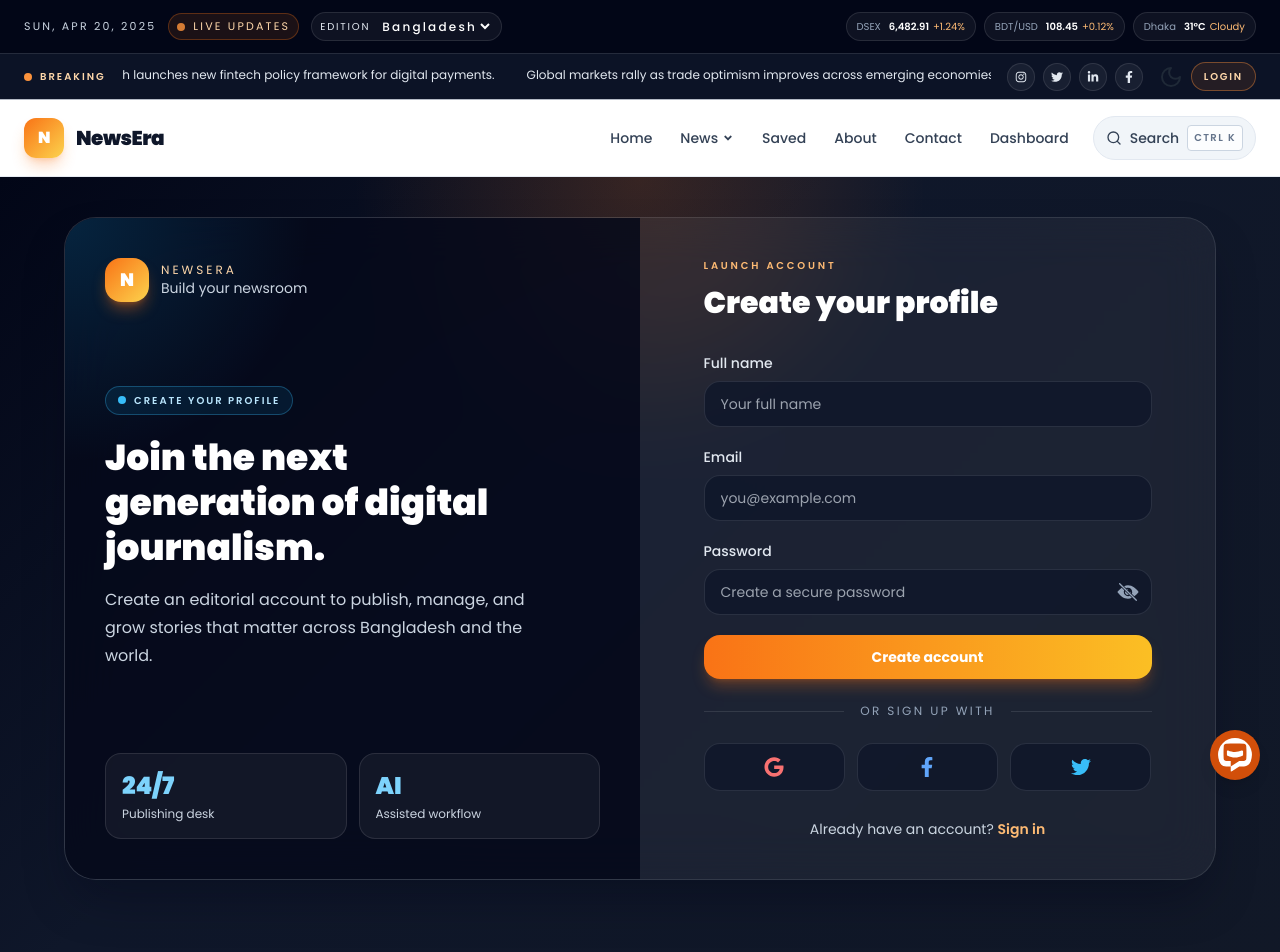
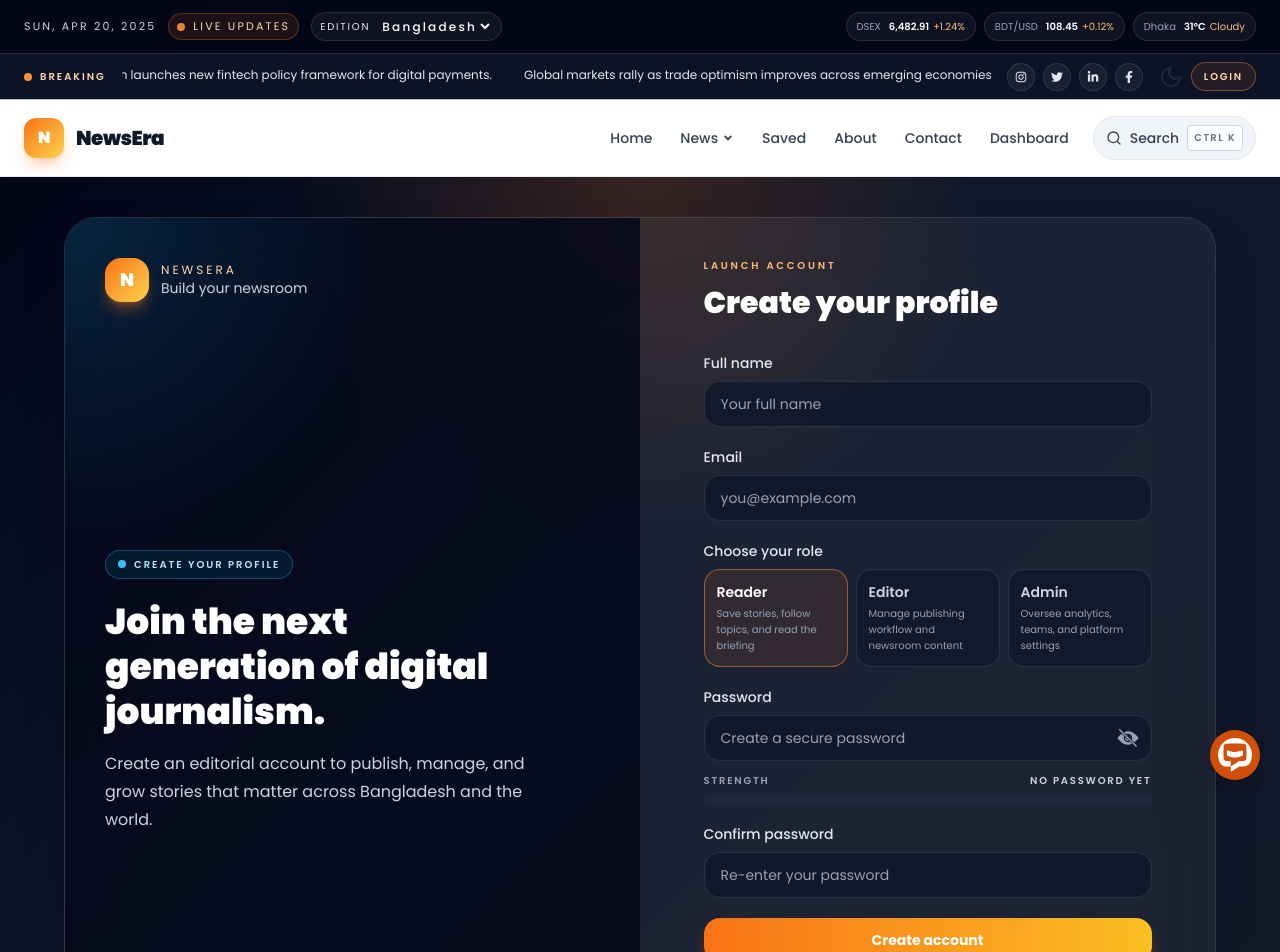
Before and after one commit to MehediAhsan/newsera, a Next.js app: page /registration in a window 1280 px wide. Shown: the top 952 px of the page. Built offline with nearby package versions, Linux system fonts and the light colour scheme.

Commit message:
feat: enhance user roles and registration process, improve password handling and UI components

```diff
--- a/app/(home)/(auth)/registration/page.jsx
+++ b/app/(home)/(auth)/registration/page.jsx
@@ -1,21 +1,61 @@
 'use client';
 
 import Link from 'next/link';
-import { useState } from 'react';
+import { useMemo, useState } from 'react';
 import { useForm } from 'react-hook-form';
 import { FaFacebookF, FaGoogle, FaTwitter } from 'react-icons/fa';
 import { IoIosEye, IoIosEyeOff } from 'react-icons/io';
 import { showAlert } from '@/utils/sweetAlert';
 
+const roleOptions = [
+  { value: 'reader', label: 'Reader', helper: 'Save stories, follow topics, and read the briefing' },
+  { value: 'editor', label: 'Editor', helper: 'Manage publishing workflow and newsroom content' },
+  { value: 'admin', label: 'Admin', helper: 'Oversee analytics, teams, and platform settings' },
+];
+
 const RegistrationPage = () => {
   const { register, handleSubmit, reset } = useForm();
   const [showPassword, setShowPassword] = useState(false);
+  const [selectedRole, setSelectedRole] = useState('reader');
+  const [confirmPassword, setConfirmPassword] = useState('');
+  const [password, setPassword] = useState('');
+
+  const passwordStrength = useMemo(() => {
+    if (!password) {
+      return { label: 'No password yet', width: '0%', color: 'bg-slate-500', text: 'text-slate-300' };
+    }
+
+    const checks = [
+      password.length >= 8,
+      /[A-Z]/.test(password),
+      /[a-z]/.test(password),
+      /\d/.test(password),
+      /[^A-Za-z0-9]/.test(password),
+    ].filter(Boolean).length;
+
+    if (checks <= 2) {
+      return { label: 'Weak', width: '35%', color: 'bg-red-500', text: 'text-red-300' };
+    }
+    if (checks === 3 || checks === 4) {
+      return { label: 'Good', width: '70%', color: 'bg-amber-400', text: 'text-amber-300' };
+    }
+    return { label: 'Strong', width: '100%', color: 'bg-emerald-500', text: 'text-emerald-300' };
+  }, [password]);
 
   const onSubmit = async (formData) => {
+    if (formData.password !== confirmPassword) {
+      showAlert({
+        title: 'Password mismatch',
+        text: 'Please confirm your password carefully before continuing.',
+        icon: 'error',
+      });
+      return;
+    }
+
     const response = await fetch('/api/auth/register', {
       method: 'POST',
       headers: { 'Content-Type': 'application/json' },
-      body: JSON.stringify(formData),
+      body: JSON.stringify({ ...formData, role: selectedRole }),
     });
 
     const data = await response.json();
@@ -31,6 +71,9 @@ const RegistrationPage = () => {
 
     showAlert({ title: 'Success!', text: 'Registration successful' });
     reset();
+    setPassword('');
+    setConfirmPassword('');
+    setSelectedRole('reader');
   };
 
   return (
@@ -106,10 +149,34 @@ const RegistrationPage = () => {
               </div>
 
               <div>
+                <label className="mb-2 block text-sm font-medium text-slate-200">Choose your role</label>
+                <div className="grid gap-2 sm:grid-cols-3">
+                  {roleOptions.map((role) => (
+                    <button
+                      key={role.value}
+                      type="button"
+                      onClick={() => setSelectedRole(role.value)}
+                      className={`rounded-2xl border p-3 text-left transition ${
+                        selectedRole === role.value
+                          ? 'border-orange-400/50 bg-orange-500/10 text-white'
+                          : 'border-white/10 bg-slate-900/70 text-slate-300 hover:border-orange-400/30'
+                      }`}
+                    >
+                      <div className="text-sm font-semibold">{role.label}</div>
+                      <div className="mt-1 text-[10px] leading-4 text-slate-400">{role.helper}</div>
+                    </button>
+                  ))}
+                </div>
+              </div>
+
+              <div>
                 <label className="mb-2 block text-sm font-medium text-slate-200">Password</label>
                 <div className="relative">
                   <input
-                    {...register('password', { required: true })}
+                    {...register('password', {
+                      required: true,
+                      onChange: (event) => setPassword(event.target.value),
+                    })}
                     type={showPassword ? 'text' : 'password'}
                     required
                     className="w-full rounded-2xl border border-white/10 bg-slate-900/80 px-4 py-3 pr-11 text-sm text-white outline-none transition focus:border-orange-400 focus:ring-2 focus:ring-orange-500/20"
@@ -124,6 +191,26 @@ const RegistrationPage = () => {
                     {showPassword ? <IoIosEye className="text-2xl" /> : <IoIosEyeOff className="text-2xl" />}
                   </button>
                 </div>
+                <div className="mt-3">
+                  <div className="mb-2 flex items-center justify-between text-[10px] font-semibold uppercase tracking-[0.18em] text-slate-400">
+                    <span>Strength</span>
+                    <span className={passwordStrength.text}>{passwordStrength.label}</span>
+                  </div>
+                  <div className="h-2 overflow-hidden rounded-full bg-slate-800">
+                    <div className={`${passwordStrength.color} h-full rounded-full transition-all duration-300`} style={{ width: passwordStrength.width }} />
+                  </div>
+                </div>
+              </div>
+
+              <div>
+                <label className="mb-2 block text-sm font-medium text-slate-200">Confirm password</label>
+                <input
+                  type={showPassword ? 'text' : 'password'}
+                  value={confirmPassword}
+                  onChange={(event) => setConfirmPassword(event.target.value)}
+                  className="w-full rounded-2xl border border-white/10 bg-slate-900/80 px-4 py-3 text-sm text-white outline-none transition focus:border-orange-400 focus:ring-2 focus:ring-orange-500/20"
+                  placeholder="Re-enter your password"
+                />
               </div>
 
               <button
@@ -138,6 +225,11 @@ const RegistrationPage = () => {
               <div className="h-px flex-1 bg-white/10" />
               <span className="text-xs uppercase tracking-[0.2em] text-slate-400">or sign up with</span>
               <div className="h-px flex-1 bg-white/10" />
+            </div>
+
+            <div className="mb-5 flex flex-wrap gap-2 text-[10px] uppercase tracking-[0.18em] text-slate-400">
+              <span className="rounded-full border border-emerald-500/30 bg-emerald-500/10 px-2.5 py-1 text-emerald-300">Secure session</span>
+              <span className="rounded-full border border-sky-500/30 bg-sky-500/10 px-2.5 py-1 text-sky-300">Email verified</span>
             </div>
 
             <div className="grid grid-cols-3 gap-3">
--- a/app/(home)/article/[slug]/page.jsx
+++ b/app/(home)/article/[slug]/page.jsx
@@ -1,5 +1,6 @@
 'use client';
 
+import Image from 'next/image';
 import Link from 'next/link';
 import { useEffect, useMemo, useState } from 'react';
 import { articleMap } from '@/lib/newsCatalog';
@@ -128,9 +129,12 @@ export default function ArticlePage({ params }) {
 
         <article className="overflow-hidden rounded-[32px] border border-white/10 bg-slate-900/60">
           <div className="relative">
-            <img
+            <Image
               src={article.image}
               alt={article.title}
+              width={1600}
+              height={900}
+              unoptimized
               className="h-[340px] w-full object-cover sm:h-[440px] lg:h-[520px]"
             />
             <div className="absolute inset-0 bg-gradient-to-t from-slate-950 via-slate-950/20 to-transparent" />
@@ -240,9 +244,12 @@ export default function ArticlePage({ params }) {
                       className="group block rounded-2xl border border-white/10 bg-white/5 p-2.5 transition hover:border-orange-400/30 hover:bg-orange-500/5"
                     >
                       <div className="flex gap-3">
-                        <img
+                        <Image
                           src={story.image}
                           alt={story.title}
+                          width={320}
+                          height={220}
+                          unoptimized
                           className="h-20 w-24 rounded-xl object-cover"
                         />
                         <div className="min-w-0 flex-1">
--- a/app/(home)/news/page.jsx
+++ b/app/(home)/news/page.jsx
@@ -1,5 +1,6 @@
 'use client';
 
+import Image from 'next/image';
 import Link from 'next/link';
 import { articleCatalog } from '@/lib/newsCatalog';
 import { ArrowRight, Clock3, Flame, Sparkles } from 'lucide-react';
@@ -13,7 +14,14 @@ export default function NewsPage() {
       <section className="overflow-hidden rounded-[32px] border border-white/10 bg-slate-950 text-white shadow-2xl shadow-slate-950/30">
         <div className="grid gap-0 lg:grid-cols-[1.3fr_0.7fr]">
           <div className="relative min-h-[420px]">
-            <img src={featured.image} alt={featured.title} className="h-full w-full object-cover" />
+            <Image
+              src={featured.image}
+              alt={featured.title}
+              width={1500}
+              height={900}
+              unoptimized
+              className="h-full w-full object-cover"
+            />
             <div className="absolute inset-0 bg-gradient-to-t from-slate-950 via-slate-950/20 to-transparent" />
             <div className="absolute inset-x-0 bottom-0 p-6 sm:p-8">
               <div className="mb-3 inline-flex items-center gap-2 rounded-full border border-orange-500/30 bg-orange-500/10 px-3 py-1.5 text-[10px] font-semibold uppercase tracking-[0.18em] text-orange-200">
@@ -84,7 +92,14 @@ export default function NewsPage() {
               href={`/article/${story.slug}`}
               className="group overflow-hidden rounded-[28px] border border-white/10 bg-slate-950 text-white transition hover:border-orange-400/30 hover:bg-slate-900"
             >
-              <img src={story.image} alt={story.title} className="h-52 w-full object-cover" />
+              <Image
+                src={story.image}
+                alt={story.title}
+                width={900}
+                height={420}
+                unoptimized
+                className="h-52 w-full object-cover"
+              />
               <div className="p-4">
                 <div className="mb-2 text-[10px] font-semibold uppercase tracking-[0.18em] text-orange-200">{story.category}</div>
                 <h3 className="line-clamp-3 text-xl font-black text-white group-hover:text-orange-100">{story.title}</h3>
--- a/app/(home)/reading-list/page.jsx
+++ b/app/(home)/reading-list/page.jsx
@@ -1,5 +1,6 @@
 'use client';
 
+import Image from 'next/image';
 import Link from 'next/link';
 import { useEffect, useMemo, useState } from 'react';
 import { Bookmark, BookOpenText, Trash2 } from 'lucide-react';
@@ -71,7 +72,14 @@ export default function ReadingListPage() {
               href={`/article/${article.slug}`}
               className="group overflow-hidden rounded-[28px] border border-white/10 bg-slate-950 text-white transition hover:border-orange-400/30 hover:bg-slate-900"
             >
-              <img src={article.image} alt={article.title} className="h-52 w-full object-cover" />
+              <Image
+                src={article.image}
+                alt={article.title}
+                width={900}
+                height={420}
+                unoptimized
+                className="h-52 w-full object-cover"
+              />
               <div className="p-4">
                 <div className="mb-2 text-[10px] font-semibold uppercase tracking-[0.2em] text-orange-200">{article.category}</div>
                 <h3 className="line-clamp-3 text-xl font-black text-white group-hover:text-orange-100">{article.title}</h3>
--- a/app/api/auth/login/route.js
+++ b/app/api/auth/login/route.js
@@ -22,7 +22,12 @@ export async function POST(request) {
     }
 
     const token = jwt.sign(
-      { userId: user._id, name: user.name, email: user.email },
+      {
+        userId: user._id,
+        name: user.name,
+        email: user.email,
+        role: user.role || 'reader',
+      },
       JWT_SECRET,
       {
         expiresIn: "1d",
@@ -40,7 +45,12 @@ export async function POST(request) {
     return Response.json(
       {
         message: "Login successful",
-        user: { userId: user._id, name: user.name, email: user.email },
+        user: {
+          userId: user._id,
+          name: user.name,
+          email: user.email,
+          role: user.role || 'reader',
+        },
       },
       { status: 200 }
     );
--- a/app/api/auth/register/route.js
+++ b/app/api/auth/register/route.js
@@ -5,21 +5,35 @@ import { NextResponse } from "next/server";
 
 export async function POST(request) {
   try {
-    const { name, email, password } = await request.json();
+    const { name, email, password, role = 'reader' } = await request.json();
+
+    if (!name || !email || !password) {
+      return NextResponse.json({ message: 'Name, email, and password are required' }, { status: 400 });
+    }
+
+    const allowedRoles = ['reader', 'editor', 'admin', 'super_admin', 'journalist', 'subscriber'];
+    const normalizedRole = allowedRoles.includes(role) ? role : 'reader';
+
     await connectMongoDB();
 
-    const existingUser = await User.findOne({ email });
+    const existingUser = await User.findOne({ email: email.toLowerCase() });
     if (existingUser) {
-      return NextResponse.json({ message: "User already exists" }, { status: 400 });
+      return NextResponse.json({ message: 'User already exists' }, { status: 400 });
     }
 
     const hashedPassword = await bcrypt.hash(password, 10);
 
-    const newUser = new User({ name, email, password: hashedPassword });
+    const newUser = new User({
+      name,
+      email: email.toLowerCase(),
+      password: hashedPassword,
+      role: normalizedRole,
+      provider: 'local',
+    });
     await newUser.save();
 
-    return NextResponse.json({ message: "User registered successfully" }, { status: 201 });
+    return NextResponse.json({ message: 'User registered successfully', role: normalizedRole }, { status: 201 });
   } catch (error) {
-    return NextResponse.json({ message: "Error registering user" }, { status: 500 });
+    return NextResponse.json({ message: 'Error registering user' }, { status: 500 });
   }
 }
--- a/app/dashboard/page.jsx
+++ b/app/dashboard/page.jsx
@@ -1,4 +1,7 @@
+'use client';
+
 import React from 'react';
+import { useSelector } from 'react-redux';
 import {
   ArrowUpRight,
   BarChart3,
@@ -84,12 +87,40 @@ const statusStyles = {
 };
 
 const DashboardPage = () => {
+  const { user } = useSelector((state) => state.auth);
+  const role = user?.role || 'reader';
+  const roleTitle = {
+    admin: 'Platform control center',
+    editor: 'Editorial command center',
+    reader: 'Reader engagement overview',
+  }[role] || 'Newsroom performance overview';
+
+  const roleSummary = {
+    admin: {
+      badge: 'Platform admin',
+      action: 'Review system health',
+    },
+    editor: {
+      badge: 'Editorial access',
+      action: 'Publish story',
+    },
+    reader: {
+      badge: 'Reader access',
+      action: 'View saved items',
+    },
+  }[role] || { badge: 'Editorial access', action: 'Publish story' };
+
   return (
     <div className="space-y-6">
       <div className="flex flex-col gap-4 rounded-[28px] border border-white/10 bg-slate-950/70 p-5 sm:p-6 lg:flex-row lg:items-center lg:justify-between">
         <div>
-          <div className="text-[10px] font-semibold uppercase tracking-[0.26em] text-orange-300">Editorial command center</div>
-          <h1 className="mt-2 text-3xl font-black text-white">Newsroom performance overview</h1>
+          <div className="flex items-center gap-3">
+            <div className="text-[10px] font-semibold uppercase tracking-[0.26em] text-orange-300">{roleSummary.badge}</div>
+            <div className="rounded-full border border-orange-500/30 bg-orange-500/10 px-2 py-1 text-[9px] font-semibold uppercase tracking-[0.18em] text-orange-200">
+              {role}
+            </div>
+          </div>
+          <h1 className="mt-2 text-3xl font-black text-white">{roleTitle}</h1>
         </div>
 
         <div className="flex items-center gap-3">
@@ -101,7 +132,7 @@ const DashboardPage = () => {
             type="button"
             className="inline-flex items-center gap-2 rounded-full bg-gradient-to-r from-orange-500 to-amber-400 px-4 py-2.5 text-sm font-semibold text-white shadow-lg shadow-orange-500/20"
           >
-            Publish story
+            {roleSummary.action}
             <ArrowUpRight className="h-4 w-4" />
           </button>
         </div>
--- a/components/DashboardSiveNav.jsx
+++ b/components/DashboardSiveNav.jsx
@@ -18,11 +18,25 @@ const DashboardSiveNav = () => {
   const router = useRouter();
   const { user } = useSelector((state) => state.auth);
 
-  const navigation = [
-    { href: '/dashboard', name: 'Dashboard', icon: <MdOutlineDashboardCustomize /> },
-    { href: '/dashboard/allNews', name: 'All News', icon: <PiNewspaper /> },
-    { href: '/dashboard/addNews', name: 'Add News', icon: <BiAddToQueue /> },
-  ];
+  const role = user?.role || 'reader';
+  const navigationMap = {
+    admin: [
+      { href: '/dashboard', name: 'Dashboard', icon: <MdOutlineDashboardCustomize /> },
+      { href: '/dashboard/allNews', name: 'All News', icon: <PiNewspaper /> },
+      { href: '/dashboard/addNews', name: 'Add News', icon: <BiAddToQueue /> },
+    ],
+    editor: [
+      { href: '/dashboard', name: 'Dashboard', icon: <MdOutlineDashboardCustomize /> },
+      { href: '/dashboard/allNews', name: 'All News', icon: <PiNewspaper /> },
+      { href: '/dashboard/addNews', name: 'Add News', icon: <BiAddToQueue /> },
+    ],
+    reader: [
+      { href: '/dashboard', name: 'Overview', icon: <MdOutlineDashboardCustomize /> },
+      { href: '/reading-list', name: 'Saved stories', icon: <PiNewspaper /> },
+    ],
+  };
+
+  const navigation = navigationMap[role] || navigationMap.reader;
 
   const navsFooter = [
     { name: 'Settings', icon: <IoSettingsOutline /> },
@@ -59,8 +73,8 @@ const DashboardSiveNav = () => {
           </div>
 
           <div className="mb-6 rounded-2xl border border-orange-500/20 bg-orange-500/10 p-3">
-            <div className="text-[10px] font-semibold uppercase tracking-[0.22em] text-orange-200">Editorial dashboard</div>
-            <div className="mt-2 text-sm text-slate-200">Publisher workspace</div>
+            <div className="text-[10px] font-semibold uppercase tracking-[0.22em] text-orange-200">{role === 'admin' ? 'Platform control' : role === 'editor' ? 'Editorial dashboard' : 'Reader workspace'}</div>
+            <div className="mt-2 text-sm capitalize text-slate-200">{role} access</div>
           </div>
 
           <nav className="flex-1">
@@ -105,6 +119,9 @@ const DashboardSiveNav = () => {
               <div className="min-w-0">
                 <div className="truncate text-sm font-semibold text-white">{user?.name || 'News Editor'}</div>
                 <div className="truncate text-xs text-slate-400">{user?.email || 'editor@newsera.com'}</div>
+                <div className="mt-1 inline-flex rounded-full border border-orange-500/30 bg-orange-500/10 px-2 py-0.5 text-[9px] font-semibold uppercase tracking-[0.18em] text-orange-200">
+                  {user?.role || 'reader'}
+                </div>
               </div>
             </div>
           </div>
--- a/components/EditorBriefing.jsx
+++ b/components/EditorBriefing.jsx
@@ -1,5 +1,6 @@
 'use client';
 
+import Image from 'next/image';
 import Link from 'next/link';
 import { ArrowRight, Bot, BriefcaseBusiness, Newspaper, TrendingUp } from 'lucide-react';
 import { articleCatalog } from '@/lib/newsCatalog';
@@ -65,7 +66,14 @@ export default function EditorBriefing() {
               href={`/article/${story.slug}`}
               className="group overflow-hidden rounded-[24px] border border-white/10 bg-slate-900/80 transition hover:border-orange-400/30 hover:bg-slate-900"
             >
-              <img src={story.image} alt={story.title} className="h-28 w-full object-cover" />
+              <Image
+                src={story.image}
+                alt={story.title}
+                width={900}
+                height={350}
+                unoptimized
+                className="h-28 w-full object-cover"
+              />
               <div className="p-3">
                 <div className="mb-2 inline-flex items-center gap-1 text-[10px] font-semibold uppercase tracking-[0.18em] text-orange-200">
                   <TrendingUp className="h-3 w-3" />
--- a/models/user.js
+++ b/models/user.js
@@ -7,7 +7,7 @@ const UserSchema = new Schema(
     password: { type: String, required: true },
     role: {
       type: String,
-      enum: ['super_admin', 'editor', 'journalist', 'reader', 'subscriber'],
+      enum: ['super_admin', 'admin', 'editor', 'journalist', 'reader', 'subscriber'],
       default: 'reader',
       index: true,
     },
```
Also changed, not shown: app/(home)/page.jsx (+34 -5 lines).
